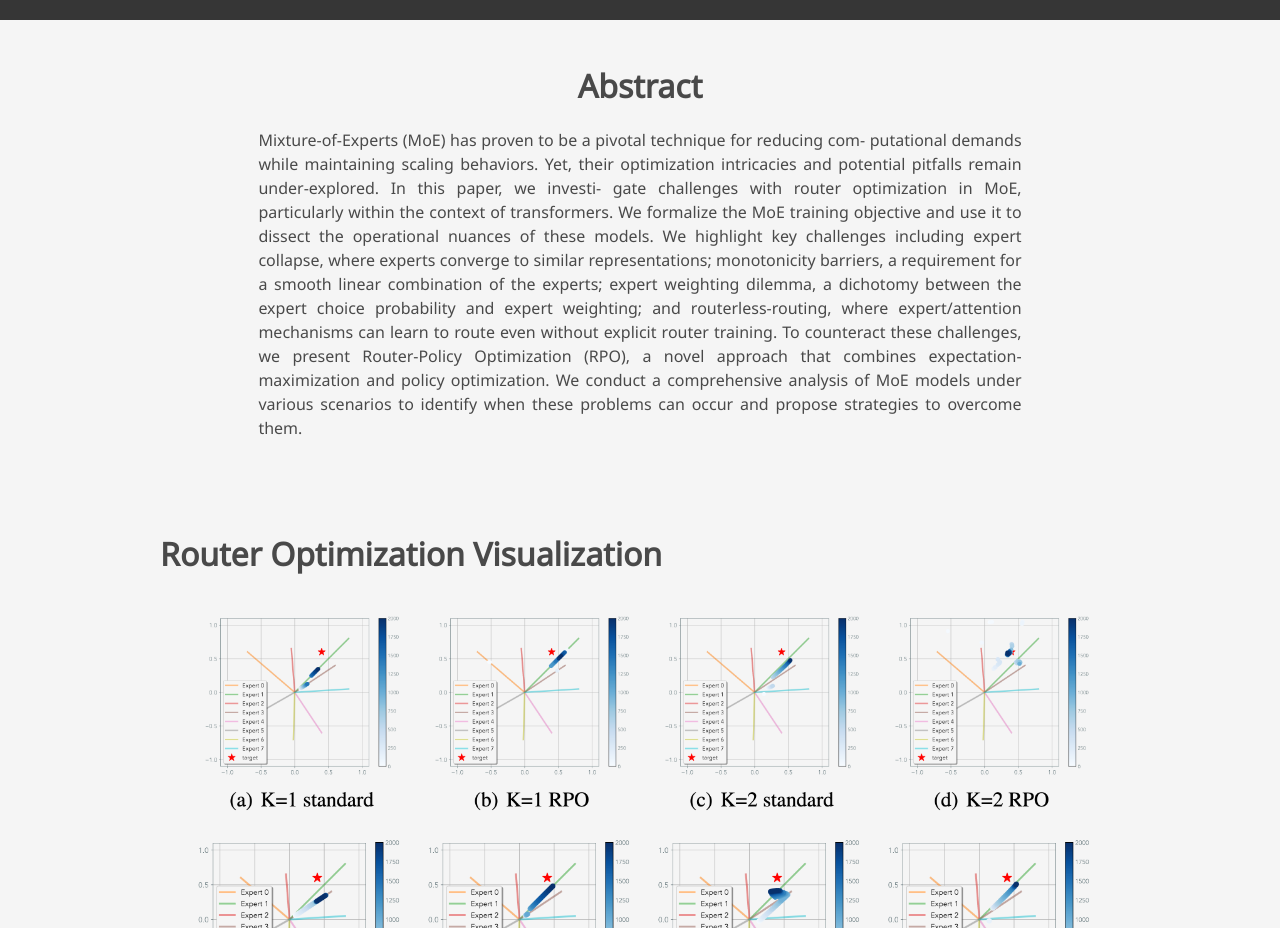
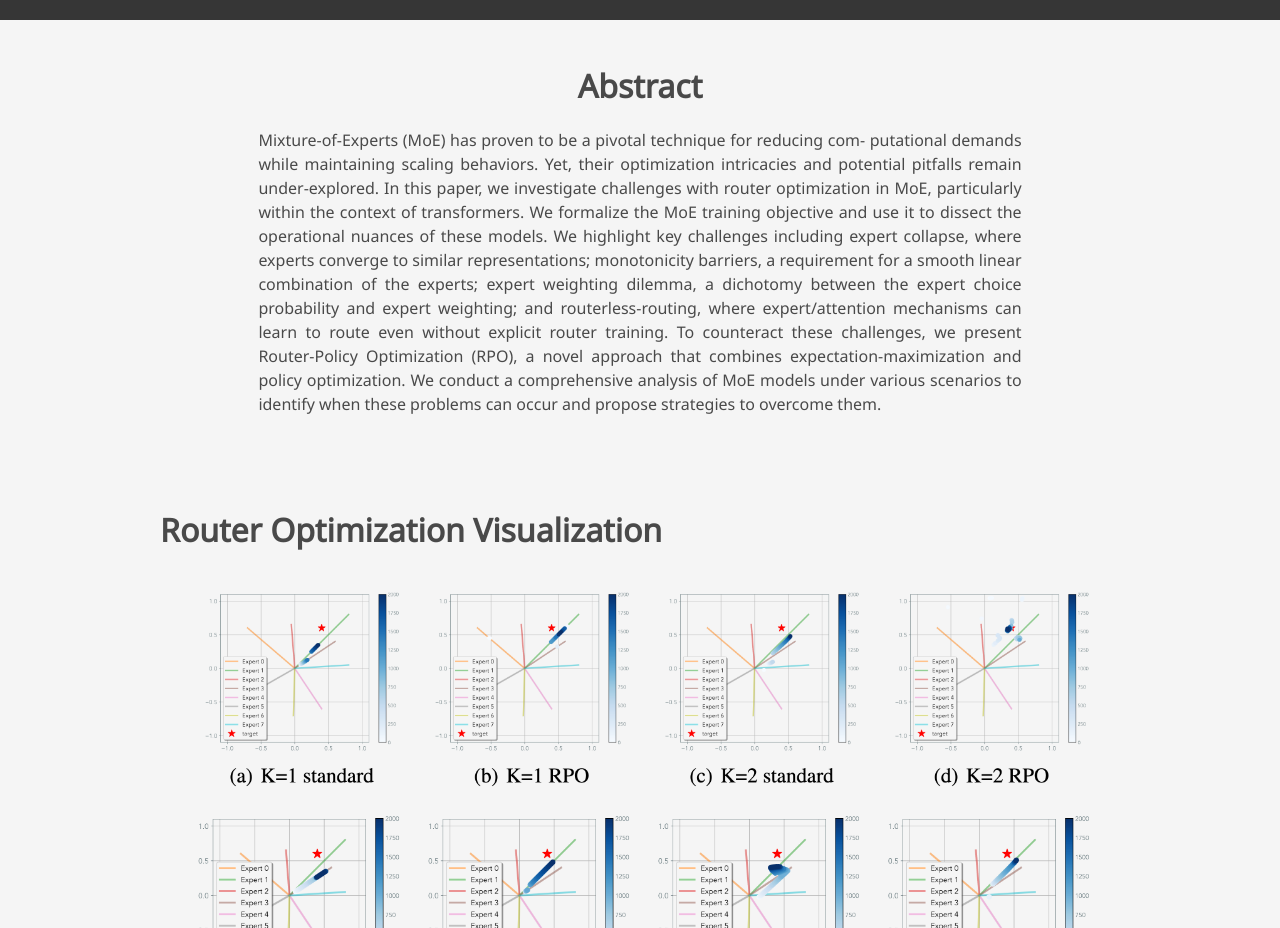
Before and after one commit to jyopari/RPO, a plain HTML site: page index.html in a window 1280 px wide. Shown: the part 1040-1968 px from the top of the page. Drawn offline with nearby package versions, Linux system fonts and the light colour scheme; some icons are missing; a web font is replaced by a local one.

Commit message:
Update index.html

```diff
--- a/index.html
+++ b/index.html
@@ -169,8 +169,7 @@
           <p>
             Mixture-of-Experts (MoE) has proven to be a pivotal technique for reducing com-
 putational demands while maintaining scaling behaviors. Yet, their optimization
-intricacies and potential pitfalls remain under-explored. In this paper, we investi-
-gate challenges with router optimization in MoE, particularly within the context
+intricacies and potential pitfalls remain under-explored. In this paper, we investigate challenges with router optimization in MoE, particularly within the context
 of transformers. We formalize the MoE training objective and use it to dissect
 the operational nuances of these models. We highlight key challenges including
 expert collapse, where experts converge to similar representations; monotonicity
@@ -242,7 +241,7 @@ can occur and propose strategies to overcome them.
           </center>
           <div class="level-set has-text-justified">
             <p>
-              Here experts are fixed. We initialize a MoE model using GPT2, pre-trained on Openwebtext, comprising 4 experts. One expert is initialized with pre-trained weights, while the remaining three are set as sub-optimal experts. We only optimize for the router to highlight the failure to recover the optimal routing. On the left, the three suboptimal experts are started with random weights (Model DIFF); on the right, they are initialized with perturbed optimal weights (Model SIM).When the weights are randomly initialized, an unnormalized MoE arrives at the correct routing. However, when sub-optimal experts can partially solve the problem, standard training fails and only Router Policy Optimization (RPO) is capable of accurately of recovering the correct solution.
+              Here experts are fixed. We initialize a MoE model using GPT2, pre-trained on Openwebtext, comprising 4 experts. One expert is initialized with pre-trained weights, while the remaining three are set as sub-optimal experts. We only optimize for the router to highlight the failure to recover the optimal routing. On the left, the three suboptimal experts are started with random weights (Model DIFF) on the right, they are initialized with perturbed optimal weights (Model SIM). When the weights are randomly initialized, an unnormalized MoE arrives at the correct routing. However, when sub-optimal experts can partially solve the problem, standard training fails and only Router Policy Optimization (RPO) is capable of accurately of recovering the correct solution.
             </div>
     </div>
   </div>
```
